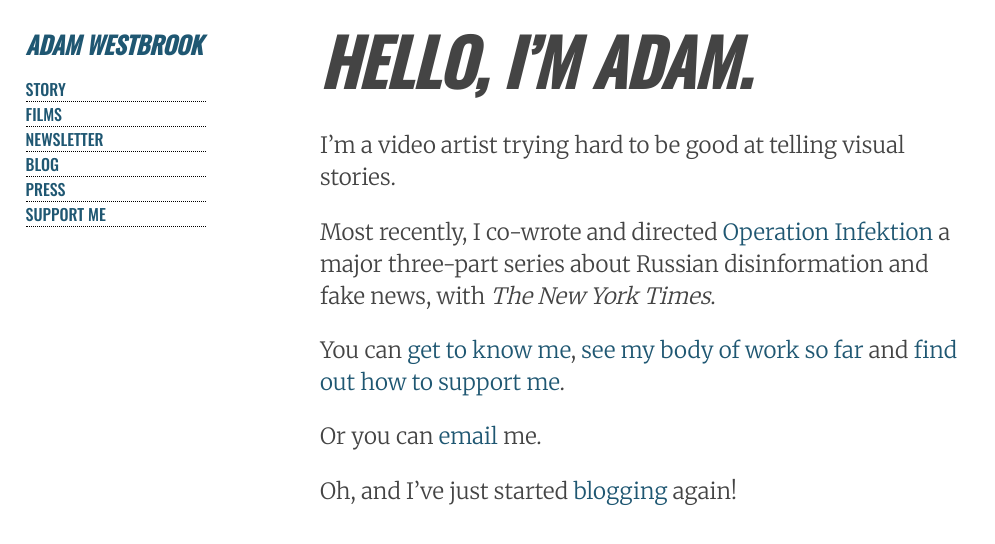
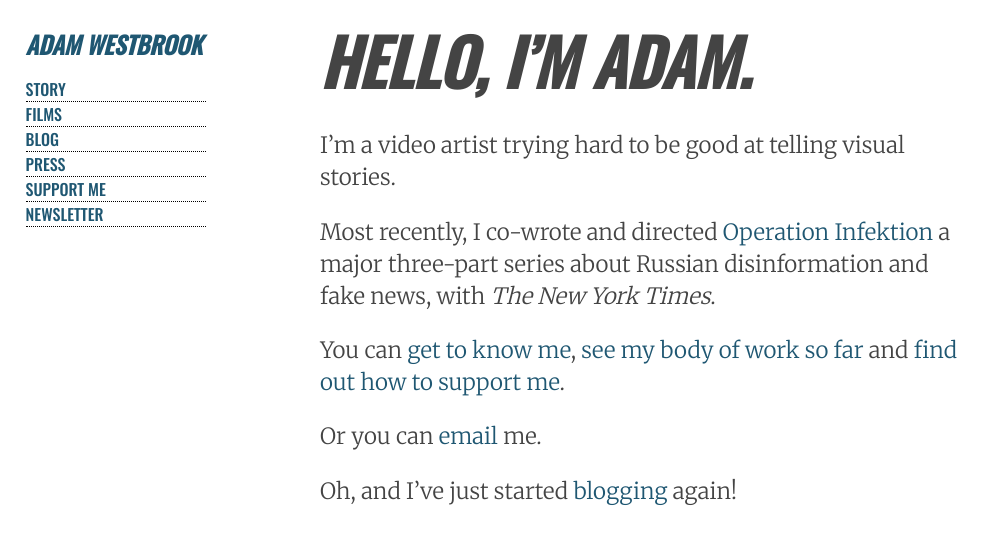
Before and after one commit to AdamWestbrook/adamwestbrook.github.io, a Jekyll site: the page built from index.md, in a window 1280 px wide. Shown: the top 544 px of the page, without its empty margins (0-995 px from the left). Built offline with Jekyll 4.4.1, drawn with Linux system fonts in a browser that asks for light colours; part of the change alters nothing that is shown.

```diff
--- a/_includes/menu.html
+++ b/_includes/menu.html
@@ -5,9 +5,9 @@
     <ul>
         <li><a href="/story">STORY</a></li>
         <li><a href="/portfolio">FILMS</a></li>
-        <li><a href="https://adamwestbrook.substack.com">NEWSLETTER</a></li>
         <li><a href="/blog">BLOG</a></li>
         <li><a href="/press">PRESS</a></li>
         <li><a href="/support">SUPPORT ME</a></li>
+        <li><a href="https://adamwestbrook.substack.com">NEWSLETTER</a></li>
     </ul>
 </nav>
```
